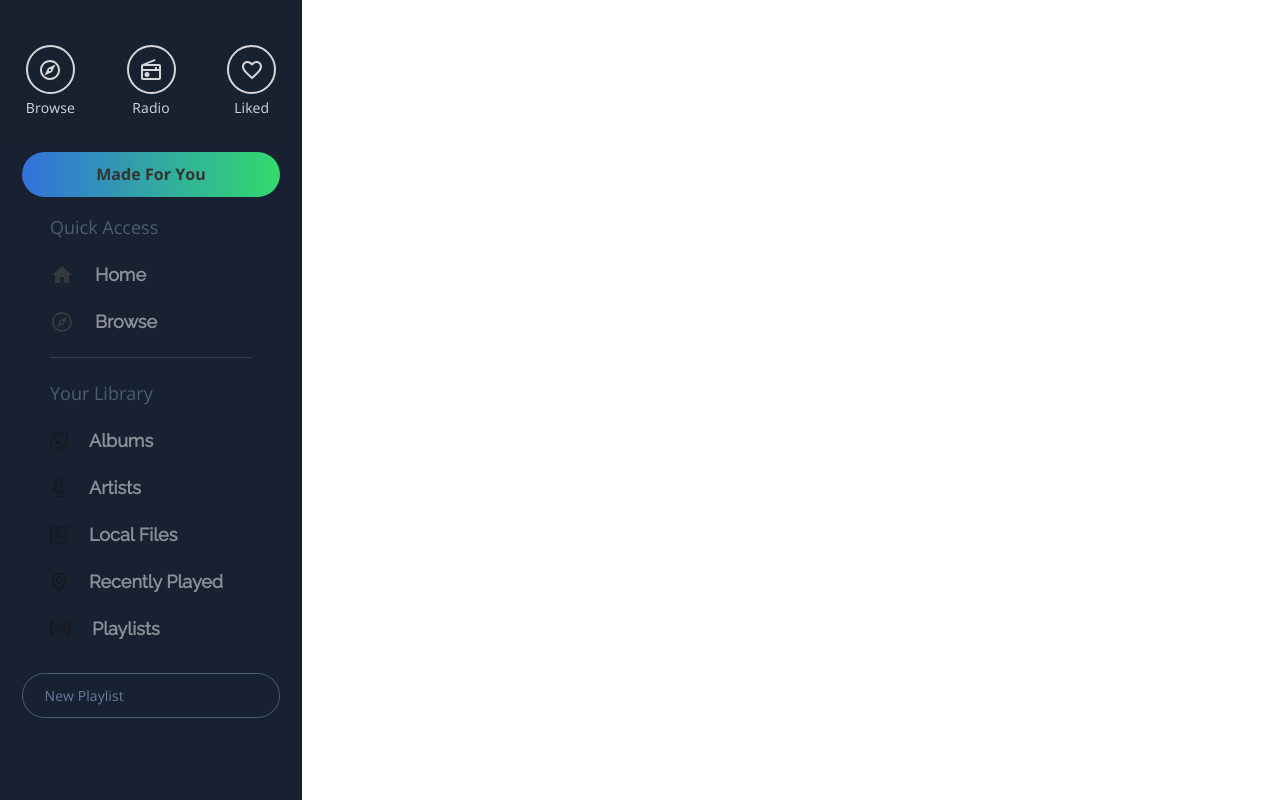
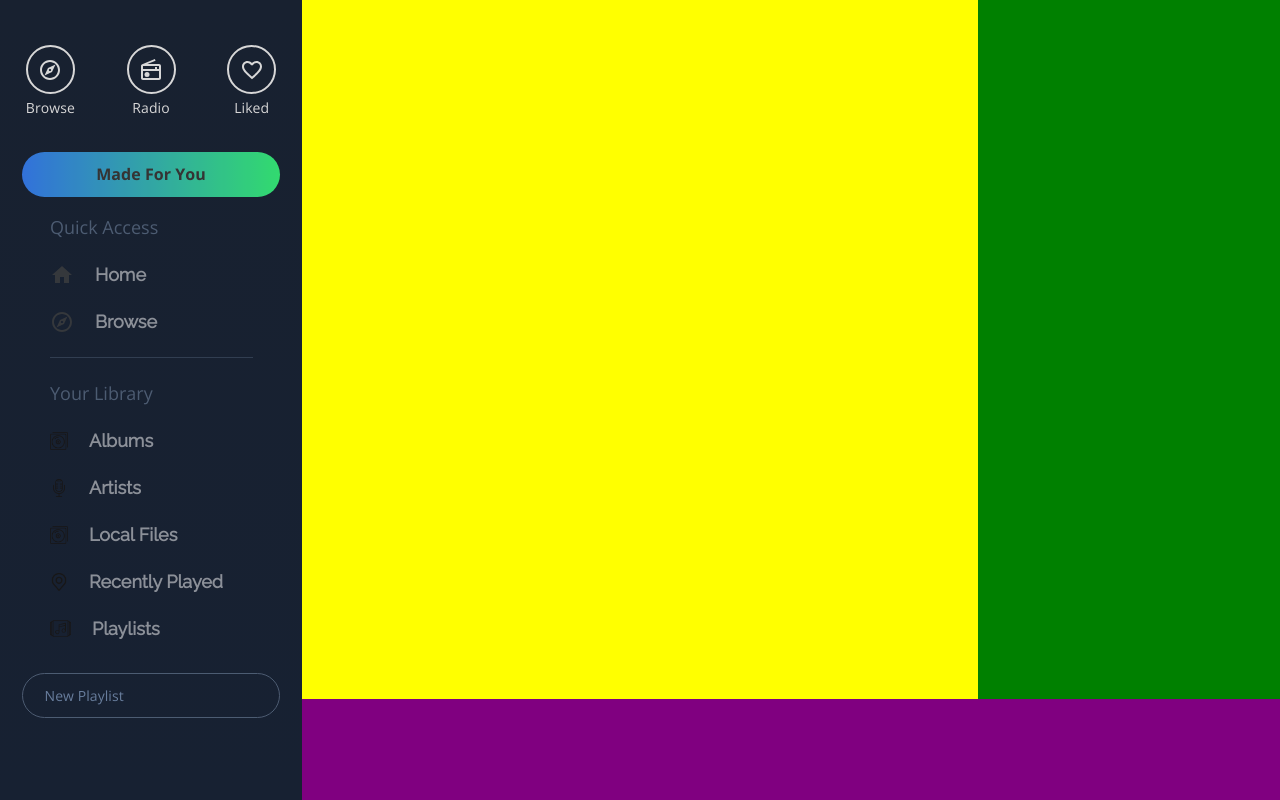
Before and after one commit to HarJev/music-player, a React (Create React App) app: page / in a window 1280 px wide. Built offline with nearby package versions, Linux system fonts and the light colour scheme.

Commit message:
Created grid layout

```diff
--- a/public/index.html
+++ b/public/index.html
@@ -32,7 +32,7 @@
       work correctly both with client-side routing and a non-root public URL.
       Learn how to configure a non-root public URL by running `npm run build`.
     -->
-    <title>React App</title>
+    <title>Music Player</title>
   </head>
   <body>
     <noscript>You need to enable JavaScript to run this app.</noscript>
--- /dev/null
+++ b/src/App.css
@@ -0,0 +1,40 @@
+.App {
+  display: grid;
+  grid-template-columns: 302px 1fr;
+}
+
+.Right_sidebar {
+  grid-column: 1 / span 1;
+}
+
+.Main {
+  grid-column: 2 / span 1;
+}
+
+.Main {
+  background-color: red;
+  display: grid;
+  grid-template-rows: 1fr 101px;
+}
+
+.Main_top {
+  background-color: blue;
+  grid-row: 1 / span 1;
+  display: grid;
+  grid-template-columns: 1fr 302px;
+}
+
+.Main_app {
+  background-color: yellow;
+  grid-column: 1 / span 1;
+}
+
+.Left_sidebar {
+  background-color: green;
+  grid-column: 2 / span 1;
+}
+
+.controls {
+  background-color: purple;
+  grid-row: 2 / span 1;
+}
--- a/src/App.js
+++ b/src/App.js
@@ -3,15 +3,24 @@ import { Switch, Route, withRouter } from 'react-router-dom';
 import { LandingPage } from './components/pages/LandingPage';
 import { SideBar } from './components/common/Sidebar';
 
+import './App.css';
+
 class App extends React.Component {
   render() {
     return (
       <div className="App">
-        <SideBar />
+        <SideBar className="Right_sidebar" />
         {/* <Switch>
           <Route exact path="/" component={LandingPage} />
           <Route path="/home" component={LandingPage} />
         </Switch> */}
+        <div className="Main">
+          <div className="Main_top">
+            <div className="Main_app"></div>
+            <div className="Left_sidebar"></div>
+          </div>
+          <div className="controls"></div>
+        </div>
       </div>
     );
   }
```
